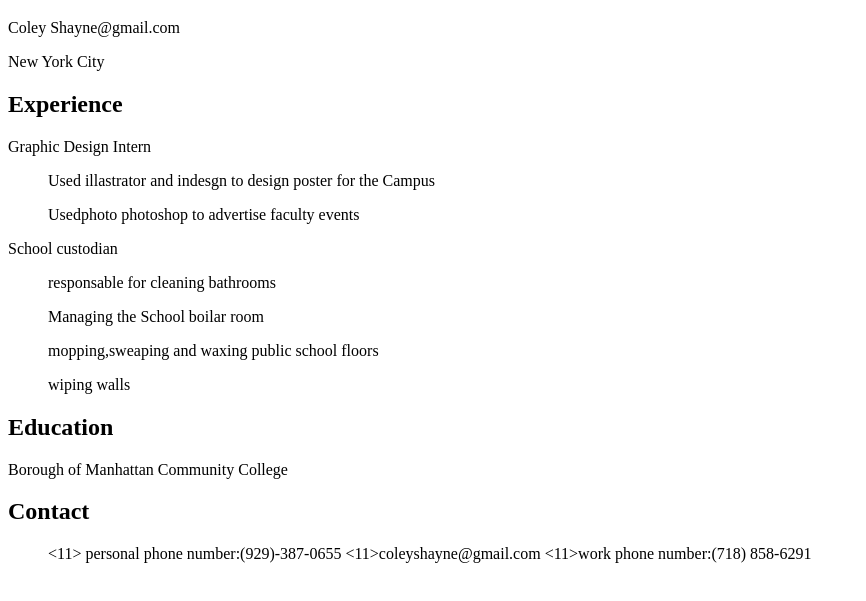
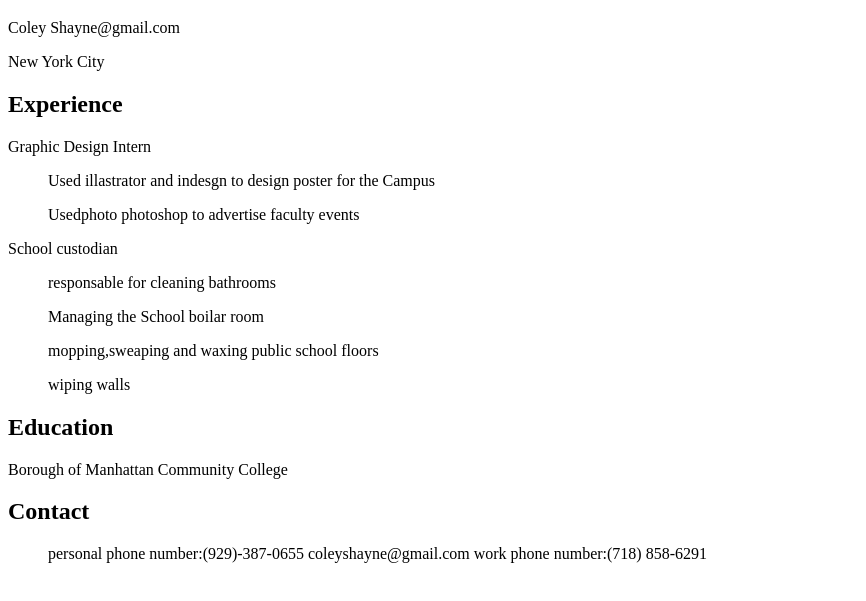
Before and after one commit to shayne366/-shaynethedesignerman.online-Sss, a plain HTML site: page index.html in a window 1280 px wide. Shown: the part 87-688 px from the top of the page, without its empty margins (0-866 px from the left). Drawn offline with Linux system fonts and the light colour scheme.

Commit message:
Add files via upload

```diff
--- a/index.html
+++ b/index.html
@@ -19,9 +19,9 @@
 <h2>Contact</h2>
 
 <ul>
-  <11> personal phone number:(929)-387-0655</11>
-  <11>coleyshayne@gmail.com</11>
-  <11>work phone number:(718) 858-6291</11>
+  <il> personal phone number:(929)-387-0655</il>
+  <il>coleyshayne@gmail.com</il>
+  <i1>work phone number:(718) 858-6291</il>
 
  </body>
  </html>
```
